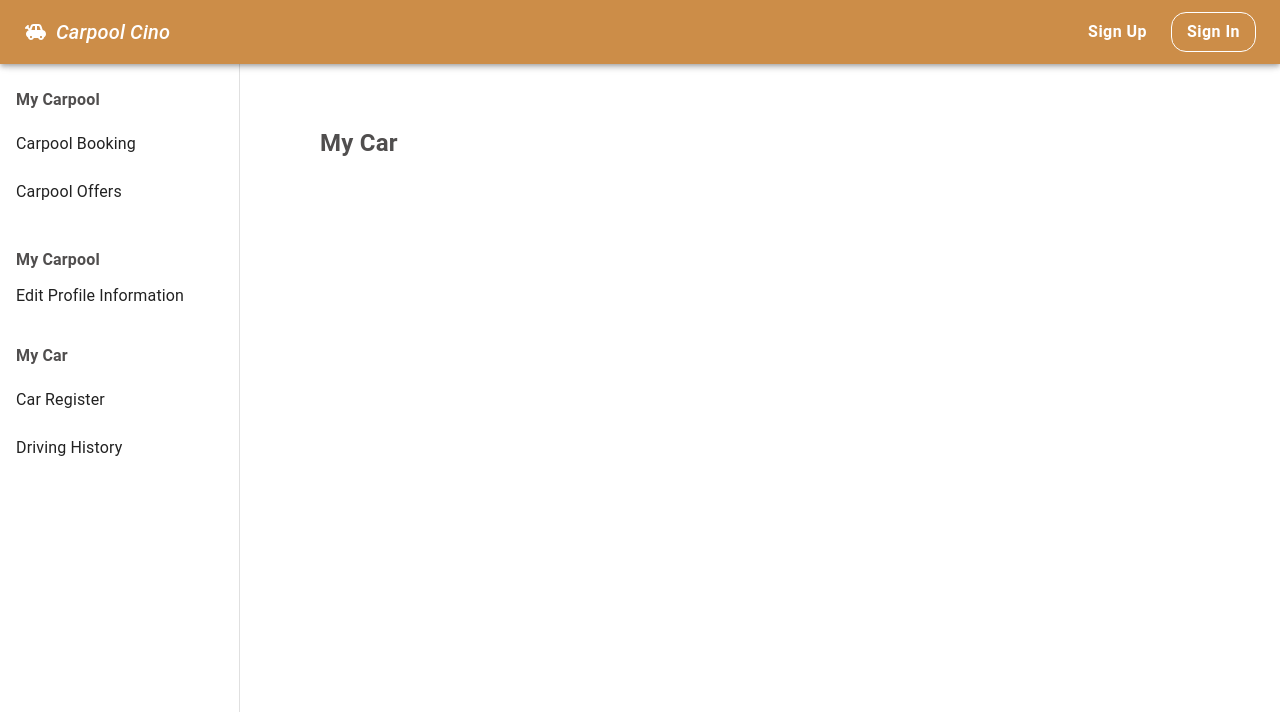
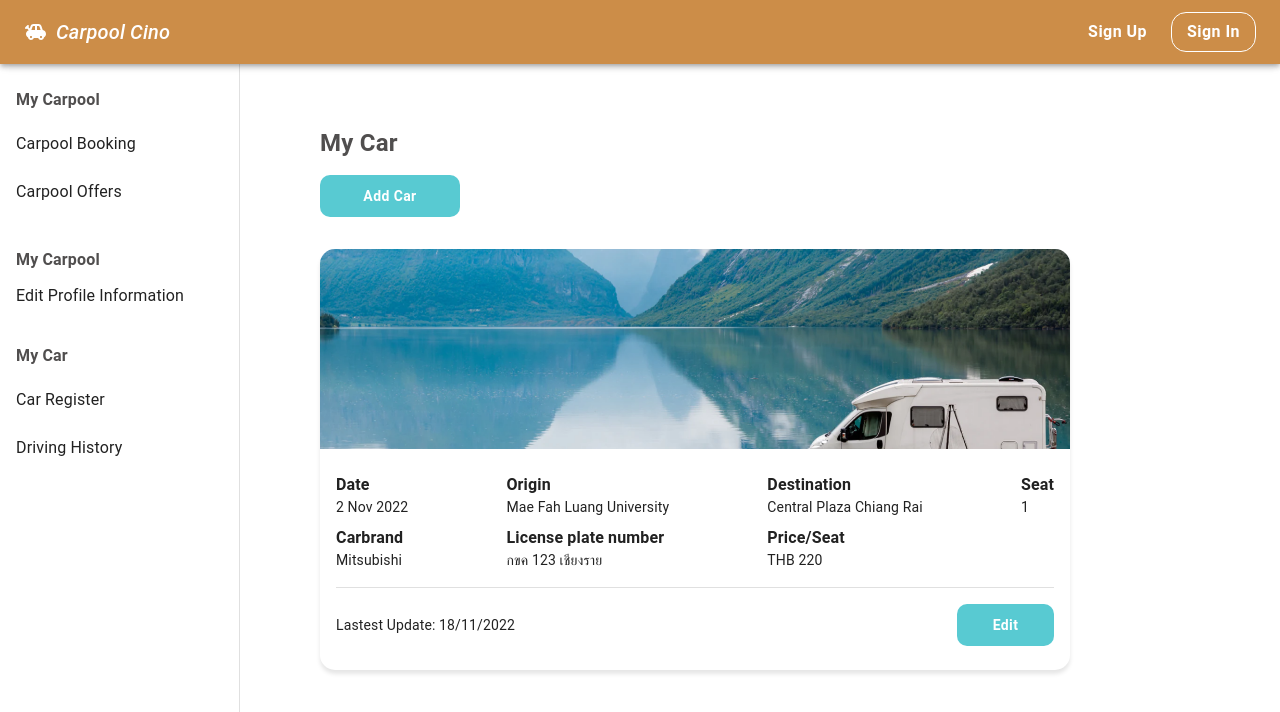
Before and after one commit to boraprae/carpool-cino, a Next.js app: page /carRegister in a window 1280 px wide. Shown: the top 712 px of the page. Built offline with nearby package versions, Linux system fonts and the light colour scheme.

Commit message:
merge code from tk

```diff
--- a/pages/carRegister.js
+++ b/pages/carRegister.js
@@ -1,7 +1,53 @@
-import { AppBar, Typography, Button } from "@mui/material";
+import { AppBar} from "@mui/material";
 import Sidebar from "./components/sidebar";
 import styles from "../styles/Home.module.css";
 import CreateCarpoolCard from "./components/createCarpoolCard";
+import * as React from "react";
+import { styled } from "@mui/material/styles";
+import Box from "@mui/material/Box";
+import Card from "@mui/material/Card";
+import CardMedia from "@mui/material/CardMedia";
+import Avatar from "@mui/material/Avatar";
+import Stack from "@mui/material/Stack";
+import CardActions from "@mui/material/CardActions";
+import CardContent from "@mui/material/CardContent";
+import Button from "@mui/material/Button";
+import Typography from "@mui/material/Typography";
+import Grid from "@mui/material/Grid";
+import { border, color } from "@mui/system";
+import Divider from "@mui/material/Divider";
+import { green, grey, red } from "@mui/material/colors";
+import { colors } from "@mui/material";
+
+const AddCarButton = styled(Button)(({ theme }) => ({
+  color: "#FFFFFF",
+  fontSize: "14px",
+  fontWeight: "bold",
+  textTransform: "capitalize",
+  height: "42px",
+  width: "140px",
+  borderRadius: "10px",
+  padding: 16,
+  backgroundColor: "#58CAD2",
+  "&:hover": {
+    backgroundColor: "#A9773F",
+  },
+}));
+
+const EditButton = styled(Button)(({ theme }) => ({
+  color: "#FFFFFF",
+  fontSize: "14px",
+  fontWeight: "bold",
+  textTransform: "capitalize",
+  height: "42px",
+  width: "97px",
+  borderRadius: "10px",
+  padding: 16,
+  backgroundColor: "#58CAD2",
+  "&:hover": {
+    backgroundColor: "#A9773F",
+  },
+}));
 
 export default function carRegister() {
   return (
@@ -17,6 +63,114 @@ export default function carRegister() {
       >
         My Car
       </Typography>
+
+
+      {/* Button */}
+      <AddCarButton
+        sx={{
+          mt: 2,
+        }}
+      >
+        Add car
+      </AddCarButton>
+
+      {/* Media Card */}
+      <Card
+        sx={{
+          maxWidth: 1038,
+          mt: 4,
+          boxShadow: "0px 4px 4px rgba(0, 0, 0, 0.1)",
+          borderRadius: "15px",
+          mr: 5,
+        }}
+      >
+        <CardMedia
+          component="img"
+          height="200"
+          image="/assets/headweb.png"
+          alt="car1"
+        />
+        <CardContent>
+          <Stack
+            direction="row"
+            justifyContent="space-between"
+            alignItems="flex-start"
+          >
+            <Stack
+              direction="column"
+              justifyContent="flex-start"
+              alignItems="flex-start"
+            >
+              <Typography sx={{ fontSize: "16px", mt: 1, fontWeight: "bold" }}>
+                Date
+              </Typography>
+              <Typography sx={{ fontSize: "14px" }}>2 Nov 2022</Typography>
+              <Typography sx={{ fontSize: "16px", mt: 1, fontWeight: "bold" }}>
+                Carbrand
+              </Typography>
+              <Typography sx={{ fontSize: "14px" }}>Mitsubishi</Typography>
+            </Stack>
+
+            <Stack
+              direction="column"
+              justifyContent="flex-start"
+              alignItems="flex-start"
+            >
+              <Typography sx={{ fontSize: "16px", mt: 1, fontWeight: "bold" }}>
+                Origin
+              </Typography>
+              <Typography sx={{ fontSize: "14px" }}>
+                Mae Fah Luang University
+              </Typography>
+
+              <Typography sx={{ fontSize: "16px", mt: 1, fontWeight: "bold" }}>
+                License plate number
+              </Typography>
+              <Typography sx={{ fontSize: "14px" }}>
+                กขค 123 เชียงราย
+              </Typography>
+            </Stack>
+            <Stack
+              direction="column"
+              justifyContent="flex-start"
+              alignItems="flex-start"
+            >
+              <Typography sx={{ fontSize: "16px", mt: 1, fontWeight: "bold" }}>
+                Destination
+              </Typography>
+              <Typography sx={{ fontSize: "14px" }}>
+                Central Plaza Chiang Rai
+              </Typography>
+              <Typography sx={{ fontSize: "16px", mt: 1, fontWeight: "bold" }}>
+                Price/Seat
+              </Typography>
+              <Typography sx={{ fontSize: "14px" }}>THB 220</Typography>
+            </Stack>
+            <Stack
+              direction="column"
+              justifyContent="flex-start"
+              alignItems="flex-start"
+            >
+              <Typography sx={{ fontSize: "16px", mt: 1, fontWeight: "bold" }}>
+                Seat
+              </Typography>
+              <Typography sx={{ fontSize: "14px" }}>1</Typography>
+            </Stack>
+          </Stack>
+
+          <Divider sx={{ mb: 2, mt: 2 }} />
+          <Stack
+            direction="row"
+            justifyContent="space-between"
+            alignItems="center"
+          >
+            <Typography sx={{ fontSize: "14px" }}>
+              Lastest Update: 18/11/2022
+            </Typography>
+            <EditButton>Edit</EditButton>
+          </Stack>
+        </CardContent>
+      </Card>
     </main>
   );
 }
```
